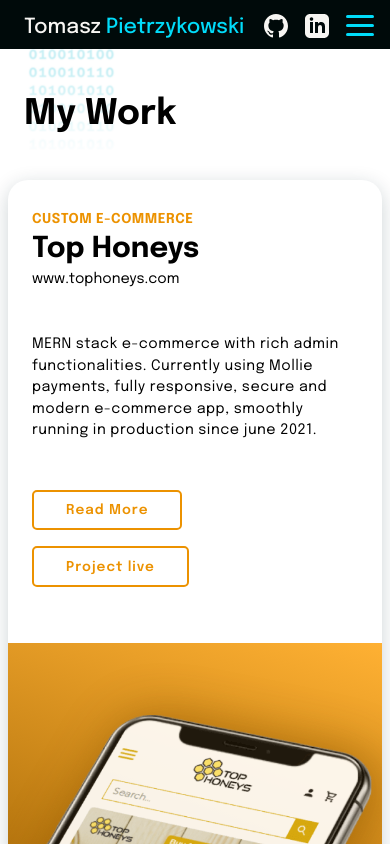
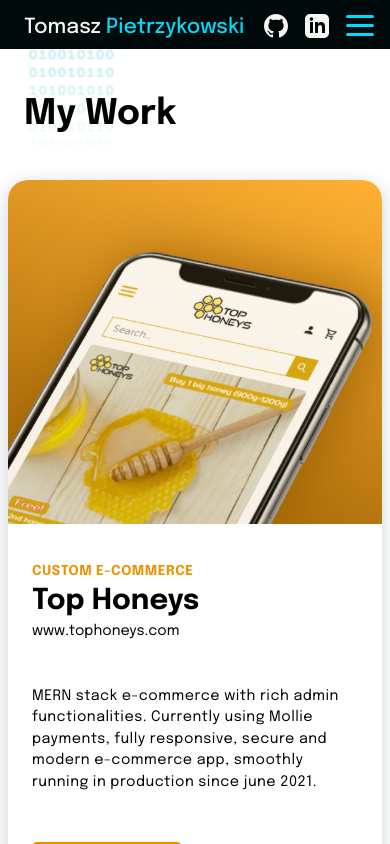
Before and after one commit to TomaszPietrzykowski/portfolio-next, a Next.js app: page /projects in a window 390 px wide. Shown: the top 844 px of the page. Built offline with nearby package versions, Linux system fonts and the light colour scheme.

Commit message:
mobile styles tweaked

```diff
--- a/styles/Projects.module.css
+++ b/styles/Projects.module.css
@@ -489,7 +489,7 @@
     display: none;
   }
   .projectDescription {
-    padding: 2rem 1.5rem 2.5rem;
+    padding: 2.5rem 1.5rem 1rem;
   }
   .projectTitle {
     font-size: 1.8rem;
@@ -508,7 +508,7 @@
   }
   .projectsList li {
     box-shadow: 4px 4px 18px var(--shadow00);
-    margin-bottom: 3rem;
+    margin-bottom: 4rem;
     border-radius: 20px;
     grid-template-columns: 100%;
     box-shadow: 0px 5px 20px 0px var(--shadow00);
@@ -521,7 +521,6 @@
   .projectRight img,
   .projectRight2 img,
   .projectRight3 img {
-    /* height: auto; */
     max-width: 100%;
     margin-left: 0;
   }
@@ -529,7 +528,9 @@
   .projectRight2,
   .projectRight {
     background-position: top;
-    border-radius: 0px 0px 20px 20px;
+    border-radius: 20px 20px 0px 0px;
+    grid-column-start: 1;
+    grid-row-start: 1;
   }
   /* Details */
   .detailsUneven,
@@ -555,7 +556,7 @@
 
 @media (max-width: 380px) {
   .projectDescription {
-    padding: 2rem 1.2rem 1.5rem;
+    padding: 2rem 1.2rem;
   }
   .detailsUneven,
   .detailsEven {
```
